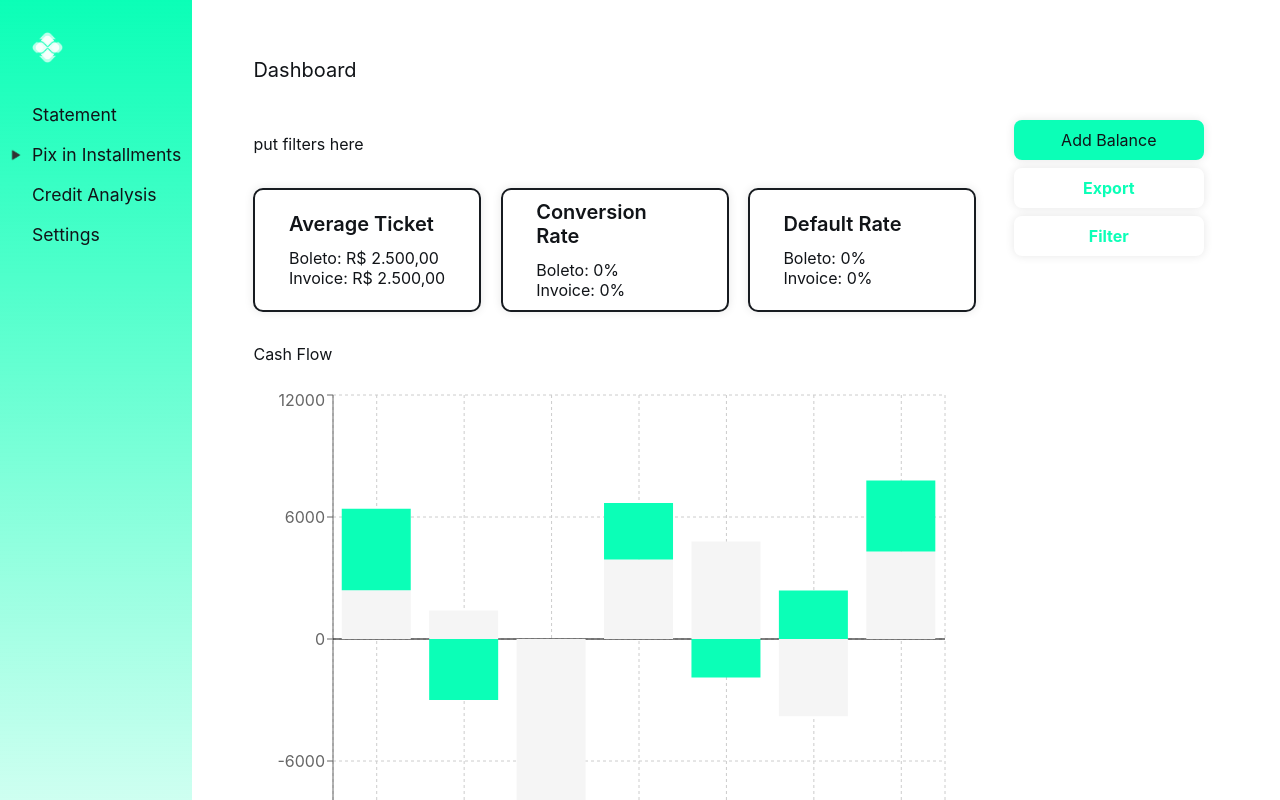
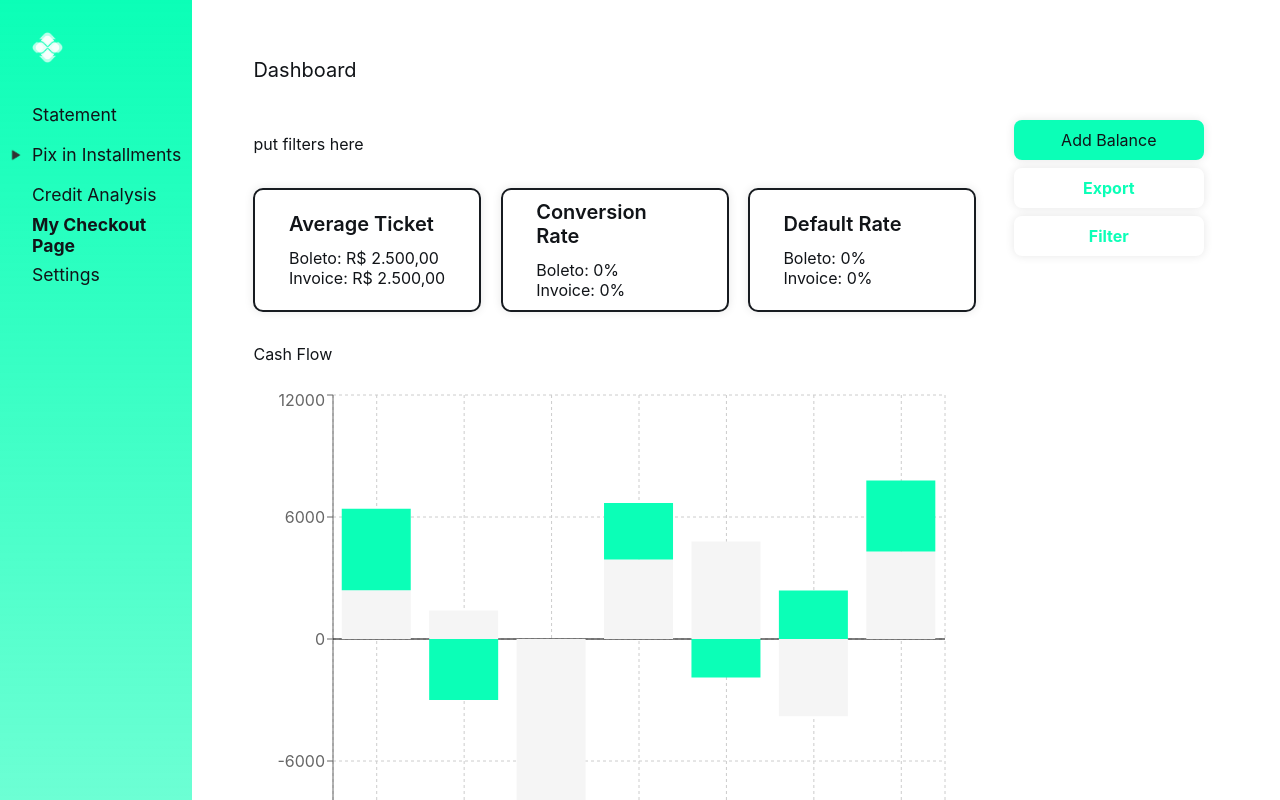
Before and after one commit to mateusnobre/starkbank-hackathon, a React (Create React App) app in the folder frontend/: page /dashboard in a window 1280 px wide. Shown: the top 800 px of the page. Built offline with nearby package versions, Linux system fonts and the light colour scheme.

Commit message:
last push before merge

```diff
--- a/frontend/src/components/Menu/index.tsx
+++ b/frontend/src/components/Menu/index.tsx
@@ -57,6 +57,10 @@ const Option = styled.div`
     }
 `;
 
+const OptionC = styled(Option)`
+    font-weight: 700;
+`;
+
 const OptionSelect = styled(Option)<{selected: boolean}>`
 
     padding-left: 0;
@@ -114,6 +118,7 @@ export default function Menu() {
                 </div>
             )}
             <Option onClick={() => history('/checkout')}>Credit Analysis</Option>
+            <OptionC onClick={() => history('/checkout')}>My Checkout Page</OptionC>
             <Option onClick={() => history('/checkout')}>Settings</Option>
         </Menudiv>
     );
--- a/frontend/src/index.css
+++ b/frontend/src/index.css
@@ -17,7 +17,6 @@ code {
   --color-stark: #0070e0;
   --color-pix: #0bffb7;
   --color-pix-6: rgb(11, 255, 183, 0.6);
-  --color-pix-6: rgb(11, 255, 183, 0.2);
   --color-pix-dark: #17f8b5;
   --color-bkg-soft: #171B20;
   --color-bkg-hard: #111418;
```
